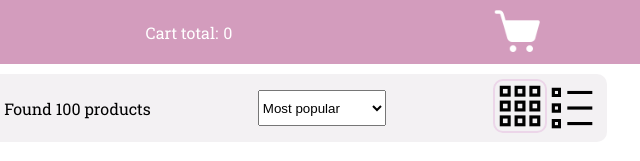
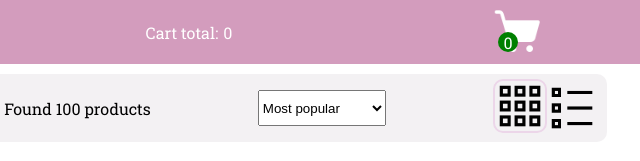
Before and after one commit to Hronofagia/online-store, a website built with webpack: page index.html in a window 1280 px wide. Shown: the top 161 px of the page, 545-1185 px from the left. Built offline with nearby package versions, Linux system fonts and the light colour scheme; files whose address does not match are found by name.

Commit message:
feat: add count product in cart

```diff
--- a/src/components/header/header.sass
+++ b/src/components/header/header.sass
@@ -24,3 +24,16 @@
       background-size: cover
       height: 50px
       width: 50px
+      position: relative
+      .count_header__title
+        position: absolute
+        height: 20px
+        width: 20px
+        background-color: green
+        border-radius: 50%
+        left: 5px
+        bottom: 5px
+        color: white
+        display: flex
+        align-content: center
+        justify-content: center
--- a/src/components/header/header.ts
+++ b/src/components/header/header.ts
@@ -20,3 +20,5 @@ header.append(shoppingCart);
 const iconContainer = createHTML('div', 'shopping-cart__img');
 iconContainer.style.backgroundImage = `url(${cart as string})`;
 shoppingCart.append(iconContainer);
+const countProductInCart = createHTML('p', 'count_header__title');
+iconContainer.append(countProductInCart);
--- a/src/pages/shopping-cart/summary.ts
+++ b/src/pages/shopping-cart/summary.ts
@@ -28,4 +28,7 @@ export function getSummary(): void {
   (
     document.querySelector('.price__number') as HTMLElement
   ).innerHTML = `${summaryPrice}`;
+  (
+    document.querySelector('.count_header__title') as HTMLElement
+  ).innerHTML = `${summaryCount}`;
 }
```
